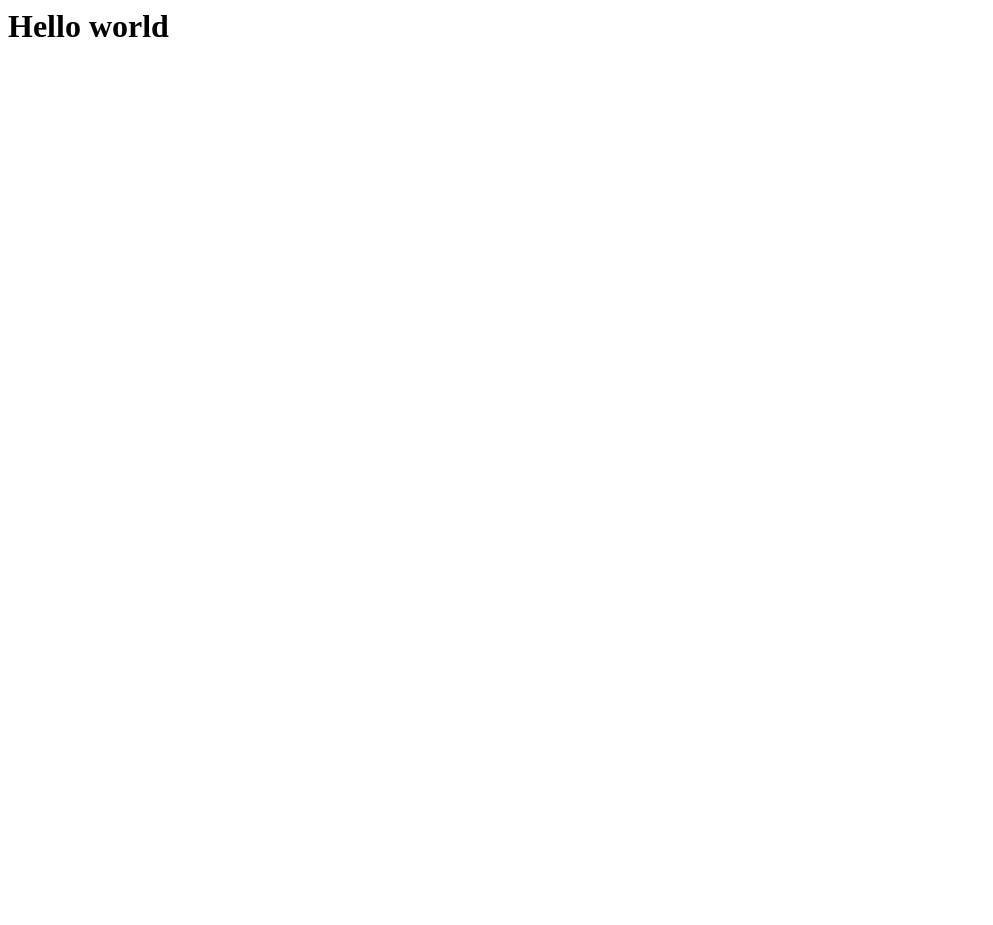
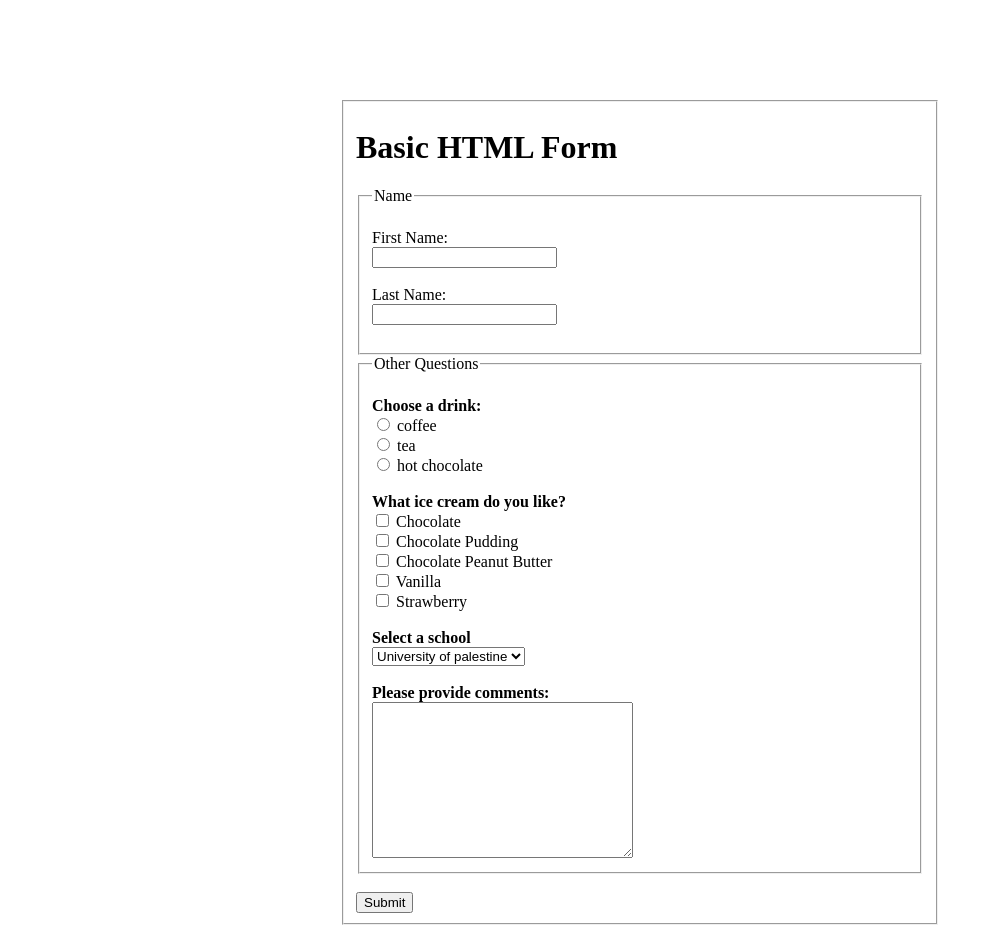
Before and after one commit to X-Vneer/React-GSG-HTML-HW, a plain HTML site: page index.html in a window 1280 px wide. Shown: the whole page, without its empty margins (0-993 px from the left). Before the commit the page ends 800 px from the top, so only its background shows below. Drawn offline with Linux system fonts and the light colour scheme.

Commit message:
created the required Basic HTML Form

```diff
--- a/css/main.css
+++ b/css/main.css
@@ -1,3 +1,9 @@
 body {
   margin: 0;
+  padding: 100px;
 }
+
+main {
+  max-width: 600px;
+  margin: 0 auto;
+}
--- a/index.html
+++ b/index.html
@@ -1 +1,108 @@
-<h1>Hello world</h1>
+<!DOCTYPE html>
+<html lang="en">
+  <head>
+    <meta charset="UTF-8" />
+    <meta http-equiv="X-UA-Compatible" content="IE=edge" />
+    <meta name="viewport" content="width=device-width, initial-scale=1.0" />
+    <!-- main css file -->
+    <link rel="stylesheet" href="./css/main.css" />
+    <title>Form || HTML HM</title>
+  </head>
+  <body>
+    <main>
+      <fieldset>
+        <h1>Basic HTML Form</h1>
+        <!-- name -->
+        <fieldset>
+          <legend>Name</legend>
+          <br />
+          <div>
+            <label for="fName">First Name:</label>
+            <br />
+            <input type="text" name="fName" id="fName" />
+          </div>
+          <br />
+          <div>
+            <label for="lName">Last Name:</label>
+            <br />
+            <input type="text" name="lName" id="lName" />
+          </div>
+          <br />
+        </fieldset>
+        <!-- body of form -->
+        <fieldset>
+          <legend>Other Questions</legend>
+          <div>
+            <br />
+            <b>Choose a drink:</b>
+            <br />
+            <label>
+              <input type="radio" name="drink" />
+              coffee
+            </label>
+            <br />
+            <label>
+              <input type="radio" name="drink" />
+              tea
+            </label>
+            <br />
+            <label>
+              <input type="radio" name="drink" />
+              hot chocolate
+            </label>
+          </div>
+          <br />
+          <div>
+            <b>What ice cream do you like?</b><br />
+            <label>
+              <input type="checkbox" name="chocolate" />
+              Chocolate
+            </label>
+            <br />
+            <label>
+              <input type="checkbox" name="chocolatePudding" />
+              Chocolate Pudding
+            </label>
+            <br />
+            <label>
+              <input type="checkbox" name="chocolatePB" />
+              Chocolate Peanut Butter
+            </label>
+            <br />
+            <label>
+              <input type="checkbox" name="vanilla" />
+              Vanilla
+            </label>
+            <br />
+            <label>
+              <input type="checkbox" name="strawberry" />
+              Strawberry
+            </label>
+          </div>
+          <br />
+          <div>
+            <label>
+              <b>Select a school</b>
+              <br />
+              <select name="school">
+                <option value="UOP">University of palestine</option>
+                <option value="IU">IU</option>
+                <option value="AU">AU</option>
+              </select>
+            </label>
+          </div>
+          <br />
+          <div>
+            <label>
+              <b>Please provide comments:</b> <br />
+              <textarea name="comments" cols="30" rows="10"></textarea>
+            </label>
+            <br />
+          </div>
+        </fieldset>
+        <br />
+        <button type="submit">Submit</button>
+      </fieldset>
+    </main>
+  </body>
+</html>
```
Also changed, not shown: css/golbal.css (deleted), js/index.js (deleted), js/main.js (deleted), js/sec.js (deleted).
